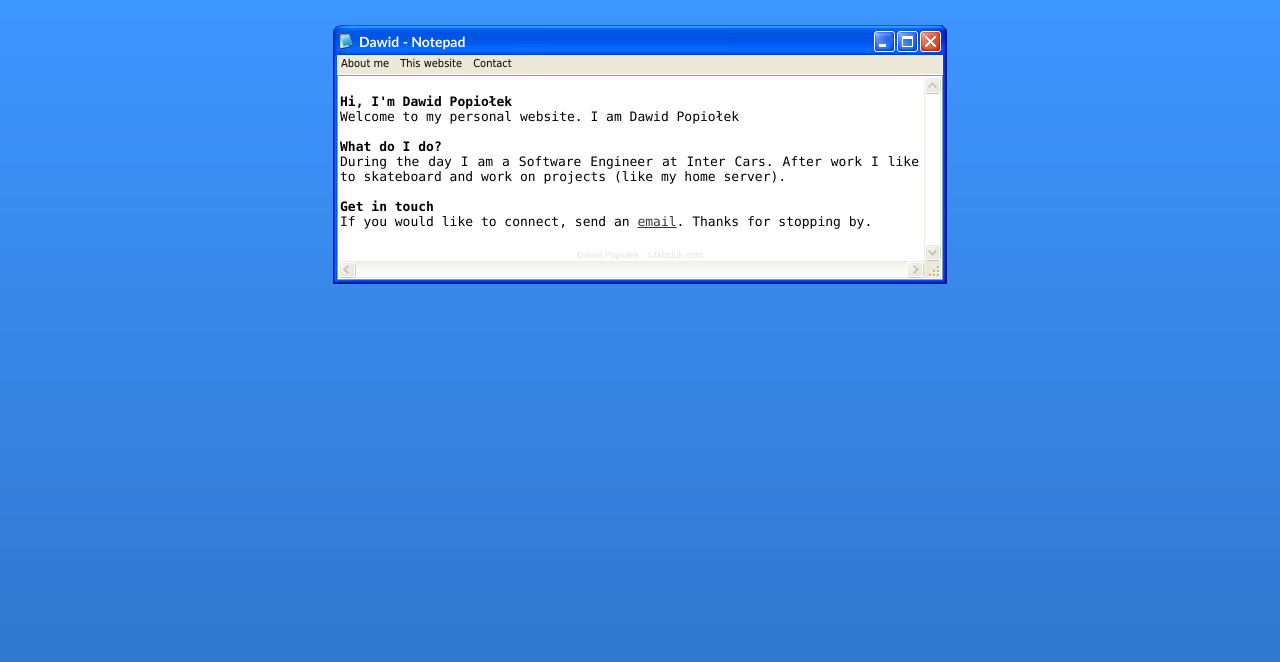
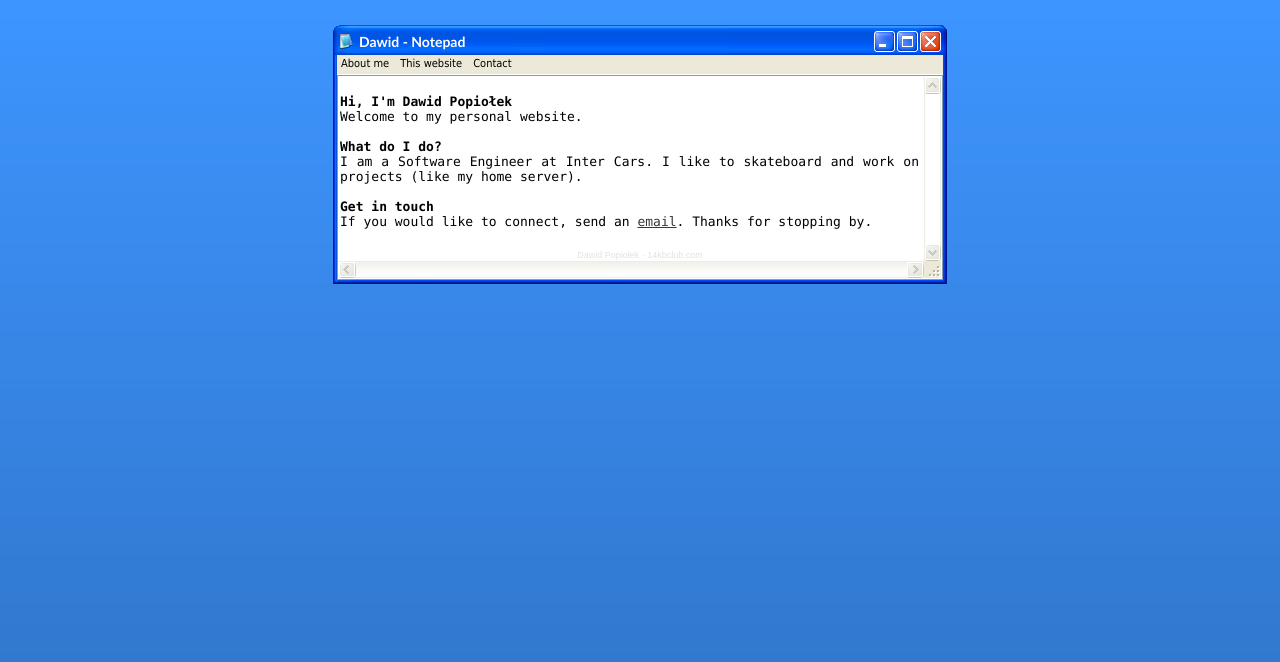
Before and after one commit to popiolekdawid/popiolekdawid.github.io, a plain HTML site: page index.html in a window 1280 px wide. Drawn offline with Linux system fonts and the light colour scheme.

Commit message:
fix: typos

```diff
--- a/index.html
+++ b/index.html
@@ -5,7 +5,7 @@
 <meta name="description" content="The personal website of Dawid Popiołek." />
 <link rel="stylesheet" type="text/css" href="style.css" />
 
-<title>Dawid Popiołek - Personal website</title>
+<title>Dawid Popiołek</title>
 </head>
 
 <body>
@@ -22,10 +22,10 @@
         </div>
         <div id="main">
             <h1 id="about">Hi, I'm Dawid Popiołek</h1>
-            <p>Welcome to my personal website. I am Dawid Popiołek</p>
+            <p>Welcome to my personal website.</p>
 
             <h1 id="here">What do I do?</h1>
-            <p>During the day I am a Software Engineer at Inter Cars. After work I like to skateboard and work on projects (like my home server).</p>
+            <p>I am a Software Engineer at Inter Cars. I like to skateboard and work on projects (like my home server).</p>
 
             <h1 id="contact">Get in touch</h1>
             <p>If you would like to connect, send an <a href="dawidpopiolek@protonmail.com">email</a>. Thanks for stopping by.</p>
```
